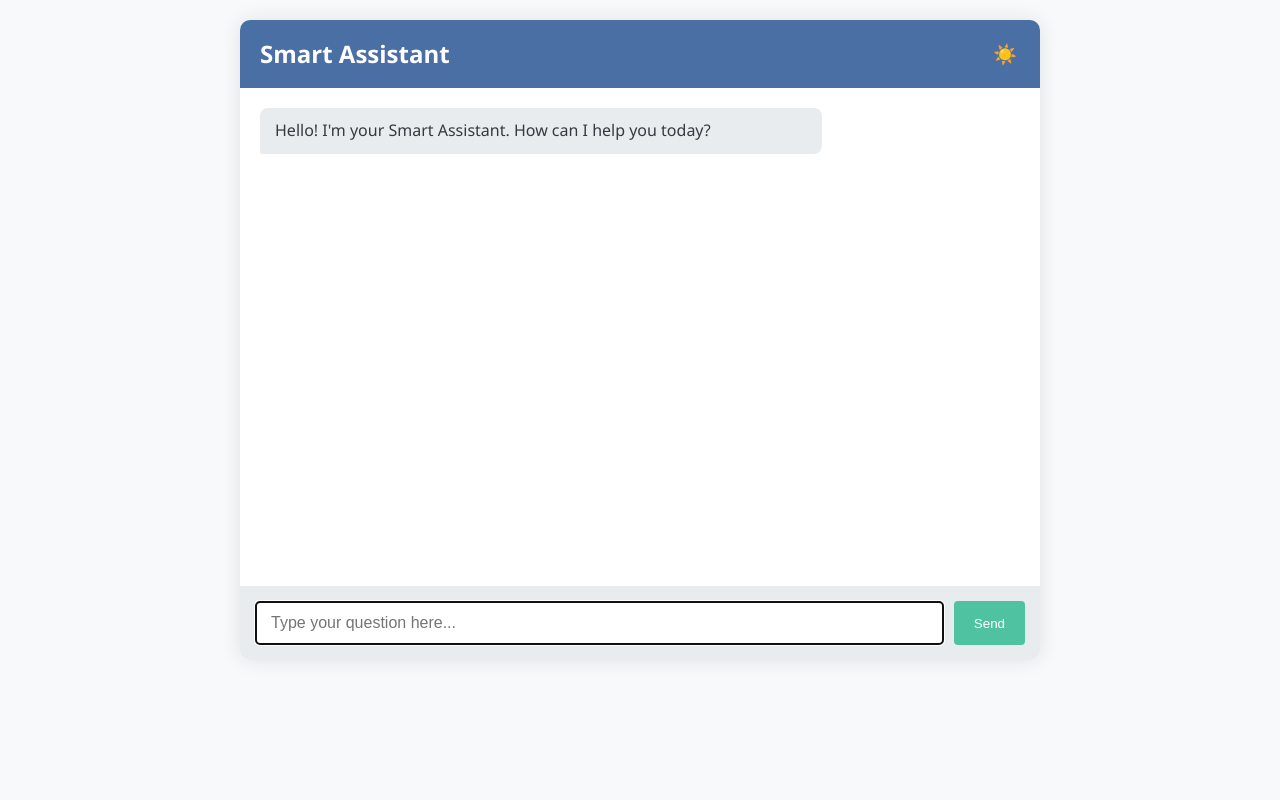
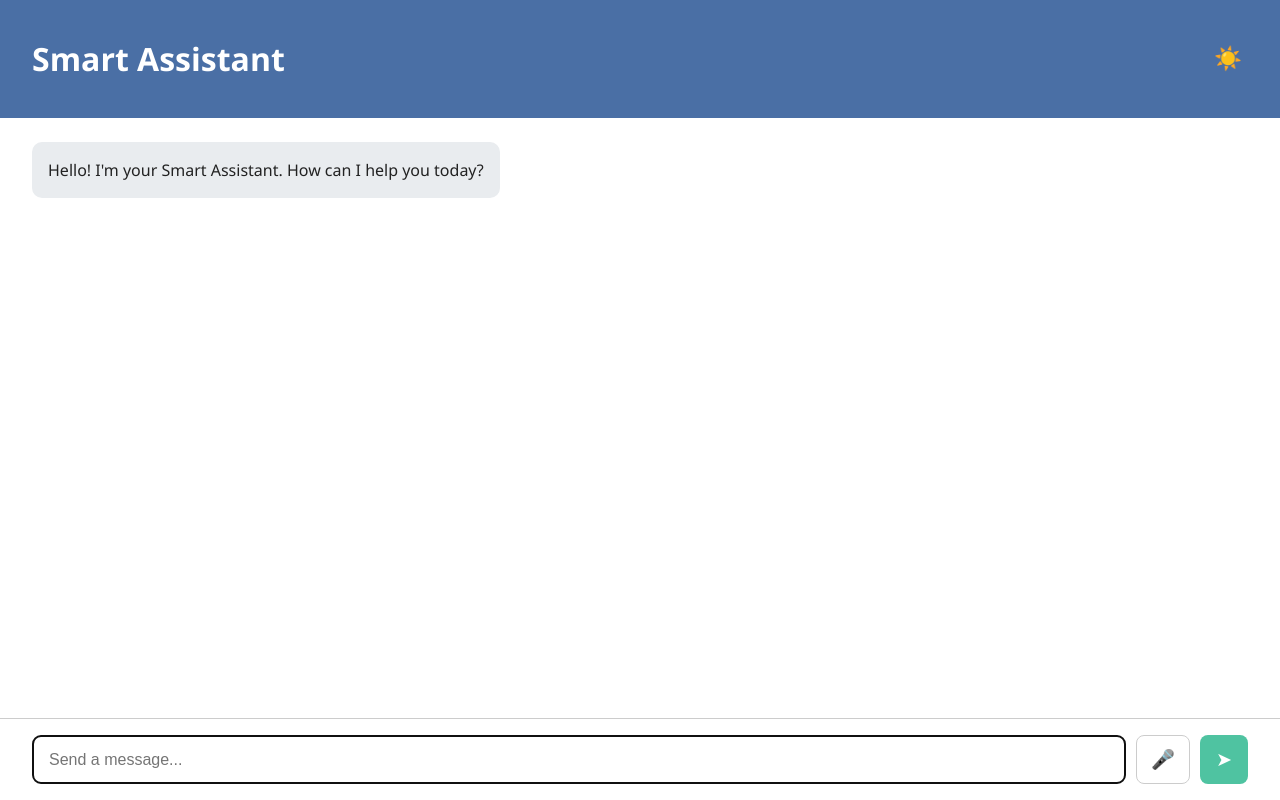
Before and after one commit to su-mangale/smart-ai, a Flask app: page / in a window 1280 px wide. Run offline with Flask 3, Linux system fonts and the light colour scheme.

Commit message:
initial commit

```diff
--- a/static/style.css
+++ b/static/style.css
@@ -1,185 +1,119 @@
 :root {
-    /* Light theme (default) */
     --primary-color: #4a6fa5;
-    --secondary-color: #166088;
     --accent-color: #4fc3a1;
-    --bg-color: #f8f9fa;
+    --bg-color: #f9f9f9;
     --chat-bg: #ffffff;
-    --text-color: #343a40;
+    --text-color: #222;
+    --user-msg-bg: #4a6fa5;
+    --user-msg-color: #fff;
+    --bot-msg-bg: #e9ecef;
     --input-bg: #ffffff;
-    --bot-msg-bg: #e9ecef;
-    --user-msg-bg: #4a6fa5;
-    --user-msg-color: #ffffff;
     --header-bg: #4a6fa5;
     --header-color: #ffffff;
-    --input-area-bg: #e9ecef;
 }
 
-/* Dark theme */
+/* Dark theme overrides */
 .dark-theme {
-    --primary-color: #375a8c;
-    --secondary-color: #0d4b6e;
-    --accent-color: #3da58a;
     --bg-color: #121212;
     --chat-bg: #1e1e1e;
     --text-color: #e0e0e0;
+    --user-msg-bg: #375a8c;
+    --bot-msg-bg: #2d2d2d;
     --input-bg: #2d2d2d;
-    --bot-msg-bg: #2d2d2d;
-    --user-msg-bg: #375a8c;
-    --user-msg-color: #ffffff;
     --header-bg: #375a8c;
     --header-color: #ffffff;
-    --input-area-bg: #2d2d2d;
 }
 
-body {
-    font-family: "Segoe UI", Tahoma, Geneva, Verdana, sans-serif;
-    line-height: 1.6;
-    color: var(--text-color);
-    background-color: var(--bg-color);
+body,
+html {
     margin: 0;
     padding: 0;
-    transition: background-color 0.3s ease;
+    height: 100%;
+    background-color: var(--bg-color);
+    color: var(--text-color);
+    font-family: "Segoe UI", Tahoma, Geneva, Verdana, sans-serif;
 }
 
-.container {
-    max-width: 1200px;
-    margin: 0 auto;
-    padding: 20px;
-}
-
-.chat-container {
+.chat-wrapper {
     display: flex;
     flex-direction: column;
-    height: 80vh;
-    max-width: 800px;
-    margin: 0 auto;
-    border-radius: 10px;
-    overflow: hidden;
-    box-shadow: 0 0 20px rgba(0, 0, 0, 0.1);
+    height: 100vh;
+    width: 100%;
     background-color: var(--chat-bg);
 }
 
 .chat-header {
     background-color: var(--header-bg);
     color: var(--header-color);
-    padding: 15px 20px;
+    padding: 1rem 2rem;
     display: flex;
     justify-content: space-between;
     align-items: center;
-}
-
-.chat-header h1 {
-    margin: 0;
-    font-size: 1.5rem;
+    flex-shrink: 0;
 }
 
 .theme-toggle {
     background: none;
     border: none;
+    font-size: 1.4rem;
+    cursor: pointer;
     color: var(--header-color);
-    cursor: pointer;
-    font-size: 1.2rem;
-    display: flex;
-    align-items: center;
-    justify-content: center;
-    width: 30px;
-    height: 30px;
-    border-radius: 50%;
-    transition: background-color 0.3s;
-}
-
-.theme-toggle:hover {
-    background-color: rgba(255, 255, 255, 0.2);
 }
 
 .chat-messages {
     flex: 1;
-    padding: 20px;
     overflow-y: auto;
+    padding: 1.5rem 2rem;
+    display: flex;
+    flex-direction: column;
+    gap: 1rem;
     background-color: var(--chat-bg);
 }
 
 .message {
-    margin-bottom: 15px;
-    padding: 10px 15px;
-    border-radius: 8px;
     max-width: 70%;
+    padding: 1rem;
+    border-radius: 10px;
     word-wrap: break-word;
+    font-size: 1rem;
+    line-height: 1.5;
 }
 
 .user-message {
     background-color: var(--user-msg-bg);
     color: var(--user-msg-color);
-    margin-left: auto;
-    border-bottom-right-radius: 2px;
+    align-self: flex-end;
 }
 
 .bot-message {
     background-color: var(--bot-msg-bg);
     color: var(--text-color);
-    margin-right: auto;
-    border-bottom-left-radius: 2px;
-}
-
-.chat-input {
-    display: flex;
-    padding: 15px;
-    background-color: var(--input-area-bg);
-}
-
-.chat-input input {
-    flex: 1;
-    padding: 12px 15px;
-    border: 1px solid #ccc;
-    border-radius: 4px;
-    font-size: 1rem;
-    background-color: var(--input-bg);
-    color: var(--text-color);
-    width: 100%;
-    margin-right: 10px;
-}
-
-.chat-input button {
-    background-color: var(--accent-color);
-    color: white;
-    border: none;
-    border-radius: 4px;
-    padding: 10px 20px;
-    cursor: pointer;
-    transition: background-color 0.3s;
-}
-
-.chat-input button:hover {
-    background-color: #3da58a;
+    align-self: flex-start;
 }
 
 .typing-indicator {
     display: none;
-    margin-bottom: 15px;
+    margin: 0 2rem 1rem;
+    align-self: flex-start;
 }
 
 .typing-indicator span {
-    height: 10px;
-    width: 10px;
-    float: left;
-    margin: 0 1px;
-    background-color: #9e9ea1;
-    display: block;
+    display: inline-block;
+    width: 8px;
+    height: 8px;
+    margin: 0 2px;
+    background-color: #ccc;
     border-radius: 50%;
-    opacity: 0.4;
+    opacity: 0.5;
+    animation: blink 1s infinite;
 }
 
-.typing-indicator span:nth-of-type(1) {
-    animation: 1s blink infinite 0.3333s;
+.typing-indicator span:nth-child(2) {
+    animation-delay: 0.2s;
 }
 
-.typing-indicator span:nth-of-type(2) {
-    animation: 1s blink infinite 0.6666s;
-}
-
-.typing-indicator span:nth-of-type(3) {
-    animation: 1s blink infinite 0.9999s;
+.typing-indicator span:nth-child(3) {
+    animation-delay: 0.4s;
 }
 
 @keyframes blink {
@@ -188,13 +122,74 @@ body {
     }
 }
 
+.chat-input-area {
+    display: flex;
+    padding: 1rem 2rem;
+    border-top: 1px solid #ccc;
+    background-color: var(--chat-bg);
+    flex-shrink: 0;
+}
+
+.chat-input-area input {
+    flex: 1;
+    padding: 12px 16px;
+    font-size: 1rem;
+    border: 1px solid #ccc;
+    border-radius: 8px;
+    margin-right: 10px;
+    background-color: var(--input-bg);
+    color: var(--text-color);
+}
+
+.chat-input-area button {
+    background-color: var(--accent-color);
+    color: #fff;
+    border: none;
+    padding: 12px 16px;
+    border-radius: 8px;
+    font-size: 1.2rem;
+    cursor: pointer;
+    transition: background-color 0.3s;
+}
+
+.chat-input-area button:hover {
+    background-color: #3da58a;
+}
+
 @media (max-width: 768px) {
-    .chat-container {
-        height: 90vh;
-        width: 95%;
+    .chat-header {
+        flex-direction: column;
+        align-items: flex-start;
     }
 
-    .message {
-        max-width: 85%;
+    .chat-input-area {
+        flex-direction: column;
+        gap: 10px;
+    }
+
+    .chat-input-area input {
+        width: 100%;
+        margin-right: 0;
+    }
+
+    .chat-input-area button {
+        width: 100%;
     }
 }
+
+#mic-button {
+    background-color: var(--input-bg);
+    color: var(--text-color);
+    border: 1px solid #ccc;
+    border-radius: 8px;
+    padding: 12px 14px;
+    font-size: 1.2rem;
+    cursor: pointer;
+    margin-right: 10px;
+    transition: background-color 0.3s;
+}
+
+#mic-button.active {
+    background-color: #3da58a;
+    color: #fff;
+}
--- a/templates/index.html
+++ b/templates/index.html
@@ -9,28 +9,29 @@
 </head>
 
 <body>
-    <div class="container">
-        <div class="chat-container">
+    <div class="chat-wrapper">
         <div class="chat-header">
             <h1>Smart Assistant</h1>
-                <button id="theme-toggle" class="theme-toggle" aria-label="Toggle dark/light mode">
-                    ☀️
-                </button>
+            <button id="theme-toggle" class="theme-toggle" aria-label="Toggle dark/light mode">☀️</button>
         </div>
+
         <div class="chat-messages" id="chat-messages">
             <div class="message bot-message">
                 Hello! I'm your Smart Assistant. How can I help you today?
             </div>
         </div>
+
         <div class="typing-indicator" id="typing-indicator">
             <span></span>
             <span></span>
             <span></span>
         </div>
-            <div class="chat-input">
-                <input type="text" id="user-input" placeholder="Type your question here..." autocomplete="off">
-                <button id="send-button">Send</button>
-            </div>
+
+        <div class="chat-input-area">
+            <input type="text" id="user-input" placeholder="Send a message..." autocomplete="off">
+            <button id="mic-button" title="Start voice input">🎤</button>
+            <button id="send-button">➤</button>
+
         </div>
     </div>
 
@@ -141,6 +142,41 @@
             userInput.focus();
         });
     </script>
+    <script>
+        const micButton = document.getElementById('mic-button');
+        const userInput = document.getElementById('user-input');
+
+        // Check browser support
+        const SpeechRecognition = window.SpeechRecognition || window.webkitSpeechRecognition;
+
+        if (SpeechRecognition) {
+            const recognition = new SpeechRecognition();
+            recognition.continuous = false;
+            recognition.lang = 'en-US';
+
+            recognition.onstart = () => {
+                micButton.classList.add('active');
+            };
+
+            recognition.onend = () => {
+                micButton.classList.remove('active');
+            };
+
+            recognition.onresult = (event) => {
+                const transcript = event.results[0][0].transcript;
+                userInput.value = transcript;
+                userInput.focus();
+            };
+
+            micButton.addEventListener('click', () => {
+                recognition.start();
+            });
+        } else {
+            micButton.disabled = true;
+            micButton.title = "Voice input not supported in this browser.";
+        }
+    </script>
+
 </body>
 
 </html>
```
Also changed, not shown: 1 other file. Lines whose indentation alone changed are shown as unchanged.
